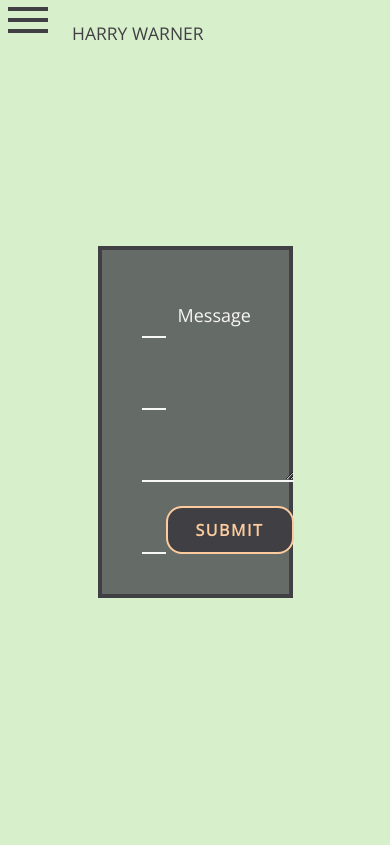
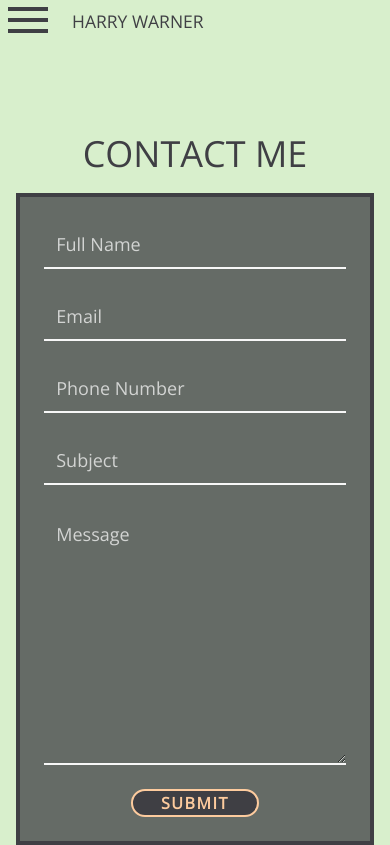
Before and after one commit to Harry-Warner/Portfolio, a Next.js app: page /contact in a window 390 px wide. Built offline with nearby package versions, Linux system fonts and the light colour scheme.

Commit message:
responsive edits #6

```diff
--- a/components/toggleicon.js
+++ b/components/toggleicon.js
@@ -25,10 +25,14 @@ const StyledName = styled.h1`
   z-index: 50;
   transition: left 0.3s ease-in-out;
   left: ${({ open }) => (open ? "3.5rem" : "4.5rem")};
-  top: 20px;
+  top: 7.5px;
   font-size: 17.5px;
   text-transform: uppercase;
   color: ${({ open }) => (open ? "rgba(247, 247, 247, .75)" : "#3f3f44")};
+
+  @media (min-width: 768px) {
+    top: 20px;
+  }
 `;
 
 const StyledIcon = styled.div`
--- a/pages/contact.js
+++ b/pages/contact.js
@@ -3,37 +3,40 @@ import React from "react";
 const Contact = () => {
   return (
     <>
-      <div className="w-1/2 mx-auto">
-        <form className="bg-darkT w-full grid gap-6 grid-cols-1 md:grid-cols-2 p-10 border-dark border-4 border-solid">
+      <div className="w-11/12 md:w-9-12 lg:w-2/3 xl:w-1/2 mx-auto mt-32 md:mt-0">
+        <h1 className="text-center w-full text-4xl uppercase text-dark my-3">
+          Contact me
+        </h1>
+        <form className="bg-darkT w-full grid gap-6 grid-cols-1 lg:grid-cols-2 p-6 md:p-10 border-dark border-4 border-solid">
           <input
             type="text"
             name="name"
             placeholder="Full Name"
-            className="text-cream placeholder-cream col-start-1 h-12 text-lg px-3 bg-transparent border-b-2 border-solid border-cream"
+            className="text-cream placeholder-creamT col-start-1 h-12 text-lg px-3 bg-transparent border-b-2 border-solid border-cream"
           ></input>
           <input
             type="text"
             name="email"
             placeholder="Email"
-            className="text-cream placeholder-cream col-start-1 h-12 text-lg px-3 bg-transparent border-b-2 border-solid border-cream"
+            className="text-cream placeholder-creamT col-start-1 h-12 text-lg px-3 bg-transparent border-b-2 border-solid border-cream"
           ></input>
           <input
             type="text"
             name="number"
             placeholder="Phone Number"
-            className="text-cream placeholder-cream col-start-1 h-12 text-lg px-3 bg-transparent border-b-2 border-solid border-cream"
+            className="text-cream placeholder-creamT col-start-1 h-12 text-lg px-3 bg-transparent border-b-2 border-solid border-cream"
           ></input>
           <input
             type="text"
             name="subject"
             placeholder="Subject"
-            className="text-cream placeholder-cream col-start-1 h-12 text-lg px-3 bg-transparent border-b-2 border-solid border-cream"
+            className="text-cream placeholder-creamT col-start-1 h-12 text-lg px-3 bg-transparent border-b-2 border-solid border-cream"
           ></input>
           <textarea
             type="text"
             name="message"
             placeholder="Message"
-            className="text-cream placeholder-cream row-start-1 col-start-2 row-end-4 h-3/4 text-lg p-3 bg-transparent border-b-2 border-solid border-cream"
+            className="text-cream placeholder-creamT lg:row-start-1 lg:col-start-2 lg:row-end-4 h-64 md:h-48 text-lg p-3 bg-transparent border-b-2 border-solid border-cream"
           ></textarea>
           <button
             type="submit"
```
